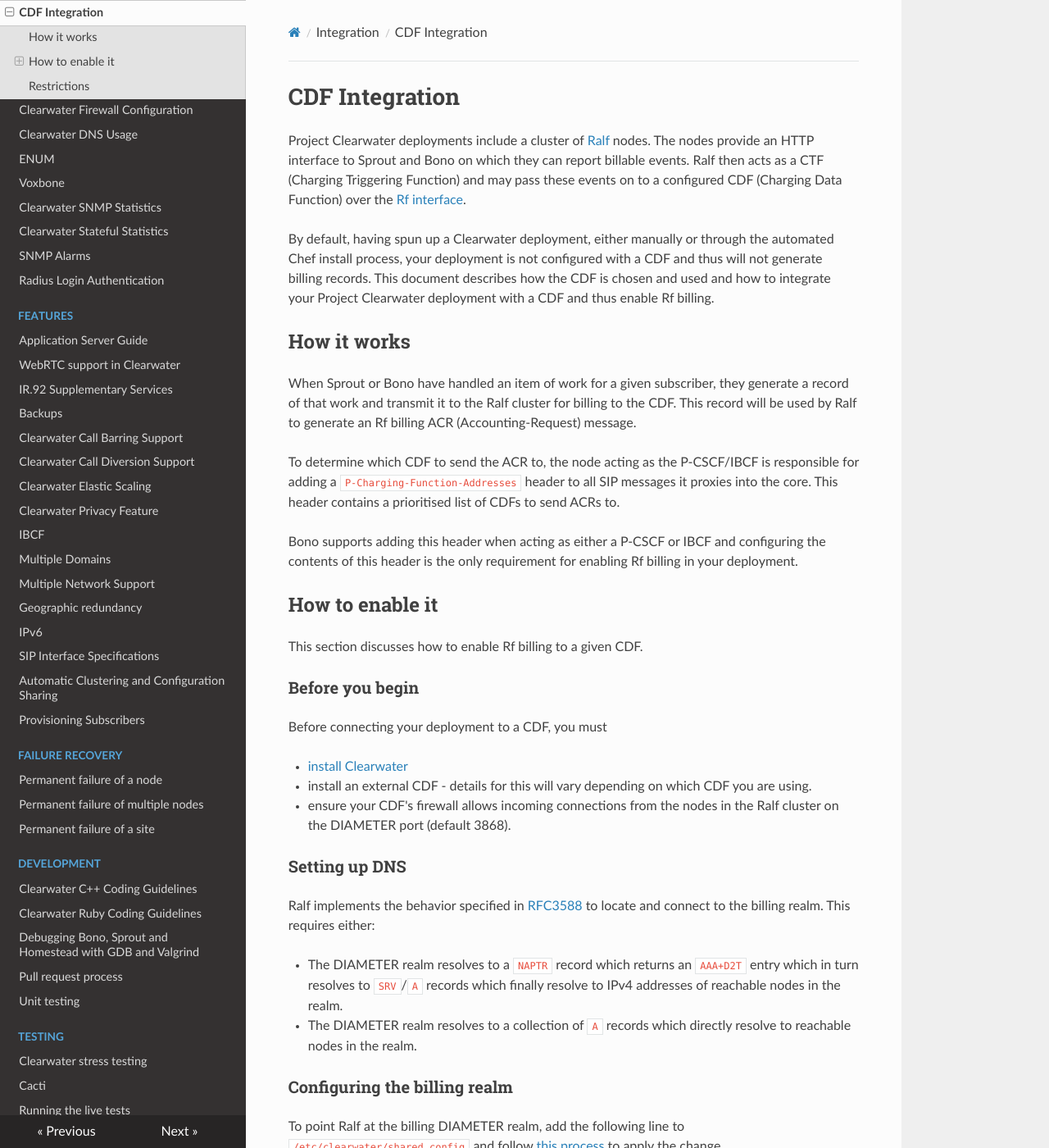
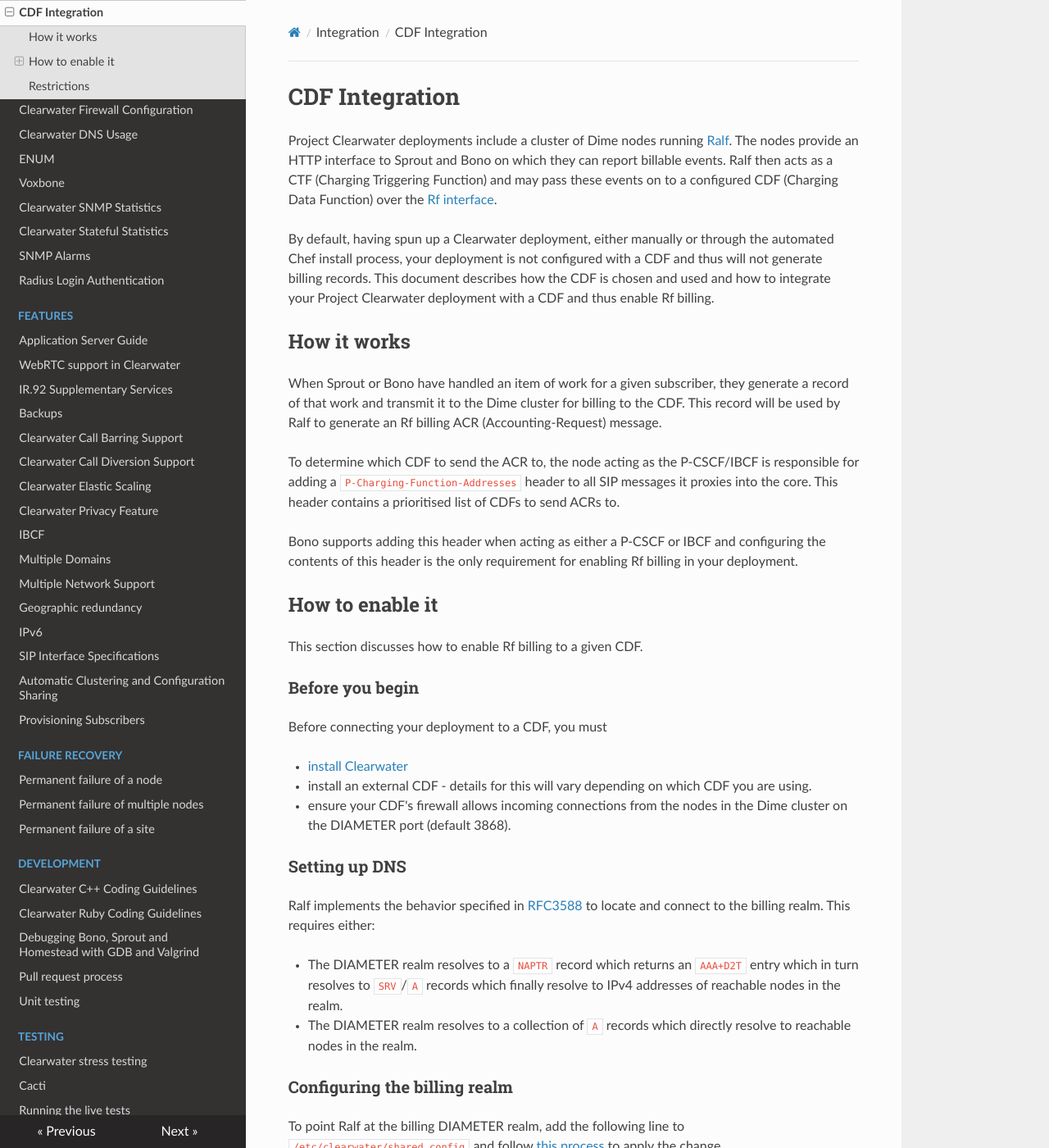
Before and after one commit to Metaswitch/clearwater-readthedocs, an MkDocs documentation site: the page built from docs/CDF_Integration.md, in a window 1280 px wide and 1400 px high. Shown: the whole window at 82% size. Built offline with MkDocs 1.6.1, drawn with Linux system fonts in a browser that asks for light colours; nearby versions of some CDN libraries; old or Windows-style settings are respelled for this version of MkDocs.

Commit message:
Update CDF Integration
to refer to Dime nodes

```diff
--- a/docs/CDF_Integration.md
+++ b/docs/CDF_Integration.md
@@ -1,12 +1,12 @@
 # CDF Integration
 
-Project Clearwater deployments include a cluster of [Ralf](https://github.com/Metaswitch/ralf) nodes.  The nodes provide an HTTP interface to Sprout and Bono on which they can report billable events.  Ralf then acts as a CTF (Charging Triggering Function) and may pass these events on to a configured CDF (Charging Data Function) over the [Rf interface](http://www.3gpp.org/DynaReport/32299.htm).
+Project Clearwater deployments include a cluster of Dime nodes running [Ralf](https://github.com/Metaswitch/ralf).  The nodes provide an HTTP interface to Sprout and Bono on which they can report billable events.  Ralf then acts as a CTF (Charging Triggering Function) and may pass these events on to a configured CDF (Charging Data Function) over the [Rf interface](http://www.3gpp.org/DynaReport/32299.htm).
 
 By default, having spun up a Clearwater deployment, either manually or through the automated Chef install process, your deployment is not configured with a CDF and thus will not generate billing records.  This document describes how the CDF is chosen and used and how to integrate your Project Clearwater deployment with a CDF and thus enable Rf billing.
 
 ## How it works
 
-When Sprout or Bono have handled an item of work for a given subscriber, they generate a record of that work and transmit it to the Ralf cluster for billing to the CDF.  This record will be used by Ralf to generate an Rf billing ACR (Accounting-Request) message.
+When Sprout or Bono have handled an item of work for a given subscriber, they generate a record of that work and transmit it to the Dime cluster for billing to the CDF.  This record will be used by Ralf to generate an Rf billing ACR (Accounting-Request) message.
 
 To determine which CDF to send the ACR to, the node acting as the P-CSCF/IBCF is responsible for adding a `P-Charging-Function-Addresses` header to all SIP messages it proxies into the core.  This header contains a prioritised list of CDFs to send ACRs to.
 
@@ -22,7 +22,7 @@ Before connecting your deployment to a CDF, you must
 
 *   [install Clearwater](Installation_Instructions.md)
 *   install an external CDF - details for this will vary depending on which CDF you are using.
-*   ensure your CDF's firewall allows incoming connections from the nodes in the Ralf cluster on the DIAMETER port (default 3868).
+*   ensure your CDF's firewall allows incoming connections from the nodes in the Dime cluster on the DIAMETER port (default 3868).
 
 ### Setting up DNS
 
```
